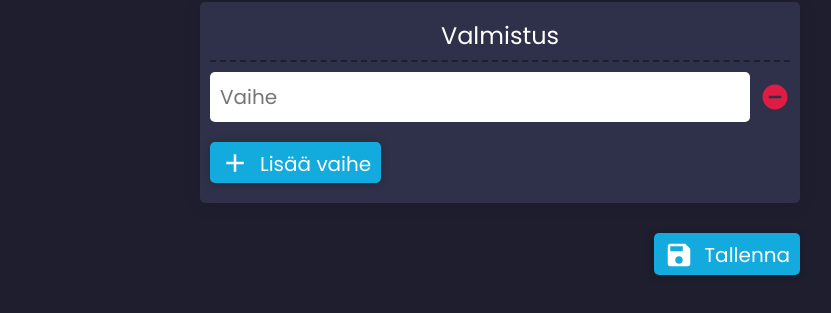
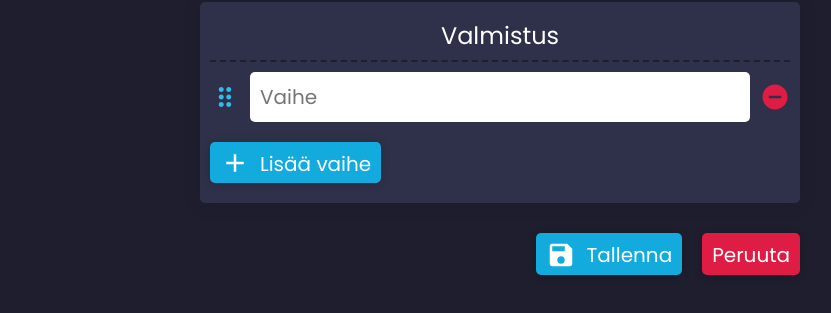
Before and after one commit to juhokki/koti.js, a React (Vite) app in the folder frontend/: page /recipes/new in a window 1280 px wide. Shown: the part 411-724 px from the top of the page, without its empty margins (140-971 px from the left). Built offline with nearby package versions, Linux system fonts and the light colour scheme; no server answers; sample sign-in values are in the browser's storage.

Commit message:
Recipe edit changes

```diff
--- a/frontend/src/components/recipes/RecipeDetails.tsx
+++ b/frontend/src/components/recipes/RecipeDetails.tsx
@@ -112,7 +112,9 @@ export default function RecipeDetails() {
 											type="button"
 											className="danger"
 											onClick={() => {
-												go(`/recipes/${recipe.id}/delete`);
+												go(
+													`/recipes/${recipe.id}/delete`
+												);
 											}}
 										>
 											<DeleteIcon />
--- a/frontend/src/components/recipes/RecipeEdit.tsx
+++ b/frontend/src/components/recipes/RecipeEdit.tsx
@@ -1,9 +1,10 @@
-import { SubmitEvent, useEffect, useState } from "react";
+import { PointerEvent, SubmitEvent, useEffect, useState } from "react";
 import { useNavigate, useParams } from "react-router-dom";
 import ChevronLeftIcon from "@mui/icons-material/ChevronLeft";
 import RestaurantMenuIcon from "@mui/icons-material/RestaurantMenu";
 import AddIcon from "@mui/icons-material/Add";
 import RemoveCircleIcon from "@mui/icons-material/RemoveCircle";
+import DragIndicatorIcon from "@mui/icons-material/DragIndicator";
 import SaveIcon from "@mui/icons-material/Save";
 import MenuItem from "@mui/material/MenuItem";
 import Select from "@mui/material/Select";
@@ -33,6 +34,7 @@ export default function RecipeEdit() {
 		emptyIngredient
 	]);
 	const [steps, setSteps] = useState<string[]>([""]);
+	const [dragIndex, setDragIndex] = useState<number | null>(null);
 	const [loading, setLoading] = useState(Boolean(recipeId));
 	const [error, setError] = useState(false);
 
@@ -76,6 +78,38 @@ export default function RecipeEdit() {
 				i === index ? { ...item, [field]: value } : item
 			)
 		);
+	};
+
+	const moveStep = (from: number, to: number) => {
+		setSteps((current) => {
+			const next = [...current];
+			const moved = next.splice(from, 1);
+
+			next.splice(to, 0, ...moved);
+
+			return next;
+		});
+	};
+
+	const dragStep = (event: PointerEvent<SVGSVGElement>) => {
+		if (dragIndex === null) {
+			return;
+		}
+
+		const row = document
+			.elementFromPoint(event.clientX, event.clientY)
+			?.closest("[data-step-index]");
+
+		if (!row) {
+			return;
+		}
+
+		const target = Number(row.getAttribute("data-step-index"));
+
+		if (target !== dragIndex) {
+			moveStep(dragIndex, target);
+			setDragIndex(target);
+		}
 	};
 
 	const save = (event: SubmitEvent) => {
@@ -251,7 +285,27 @@ export default function RecipeEdit() {
 									Valmistus
 								</h3>
 								{steps.map((step, i) => (
-									<div key={i} className="row">
+									<div
+										key={i}
+										data-step-index={i}
+										className={`row ${dragIndex === i ? "dragging" : ""}`}
+									>
+										<DragIndicatorIcon
+											className="drag-handle clickable"
+											onPointerDown={(e) => {
+												e.currentTarget.setPointerCapture(
+													e.pointerId
+												);
+												setDragIndex(i);
+											}}
+											onPointerMove={dragStep}
+											onPointerUp={() => {
+												setDragIndex(null);
+											}}
+											onPointerCancel={() => {
+												setDragIndex(null);
+											}}
+										/>
 										<input
 											type="text"
 											placeholder="Vaihe"
@@ -293,6 +347,19 @@ export default function RecipeEdit() {
 									<SaveIcon />
 									<span>Tallenna</span>
 								</button>
+								<button
+									type="button"
+									className="danger"
+									onClick={() => {
+										go(
+											recipeId
+												? `/recipes/${recipeId}`
+												: "/recipes"
+										);
+									}}
+								>
+									<span>Peruuta</span>
+								</button>
 							</div>
 						</form>
 					)}
--- a/frontend/src/components/recipes/recipes.css
+++ b/frontend/src/components/recipes/recipes.css
@@ -108,3 +108,13 @@
 .recipes .ingredient-row input:nth-child(3) {
 	flex: 2;
 }
+
+.recipes .drag-handle {
+	cursor: grab;
+	touch-action: none;
+	flex: 0 0 auto;
+}
+
+.recipes .row.dragging {
+	opacity: 0.6;
+}
--- a/frontend/src/css/index.css
+++ b/frontend/src/css/index.css
@@ -2,6 +2,7 @@
 @import "./form.css";
 @import "./grid.css";
 @import "./headings.css";
+@import "./list.css";
 @import "./loader.css";
 @import "./message.css";
 @import "./table.css";
--- /dev/null
+++ b/frontend/src/css/list.css
@@ -0,0 +1,3 @@
+ul, ol {
+    list-style-position: inside;
+}
```
Also changed, not shown: frontend/src/components/recipes/RecipeDelete.tsx (+6 -5 lines).
